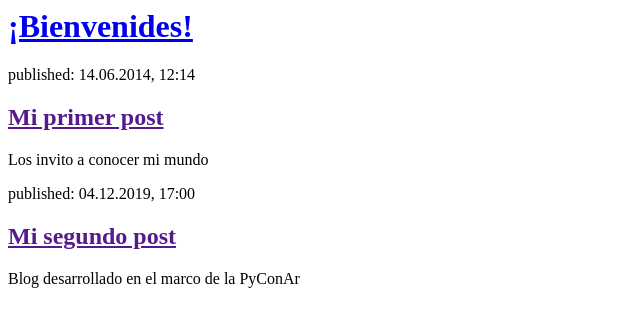
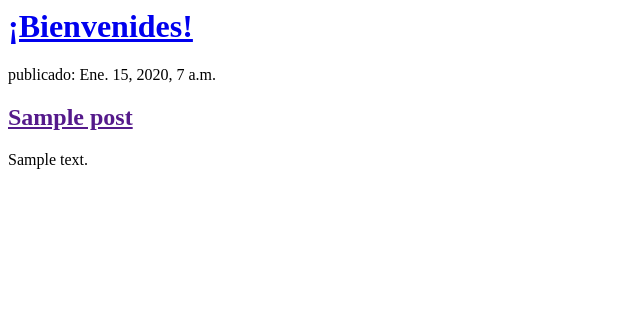
Before and after one commit to cfloreada/my-first-blog, a Django app: template blog/templates/blog/post_list.html in a window 1280 px wide. Shown: the top 327 px of the page, without its empty margins (0-640 px from the left). Run offline with Django 3.2, Linux system fonts and the light colour scheme; the template is opened without the code that fills it: values that come from a table or form of the project are taken from there, others are empty; tables that the repository leaves empty hold one stand-in row (values such as "Sample post").

Commit message:
Templates modificados para mostrar post desde base de datos.

```diff
--- a/blog/templates/blog/post_list.html
+++ b/blog/templates/blog/post_list.html
@@ -7,16 +7,12 @@
             <h1><a href="/">¡Bienvenides!</a></h1>
         </div>
 
+        {% for post in posts %}
         <div>
-            <p>published: 14.06.2014, 12:14</p>
-            <h2><a href="">Mi primer post</a></h2>
-            <p>Los invito a conocer mi mundo</p>
-        </div>
-
-        <div>
-            <p>published: 04.12.2019, 17:00</p>
-            <h2><a href="">Mi segundo post</a></h2>
-            <p>Blog desarrollado en el marco de la PyConAr</p>
-        </div>
+        	<p> publicado: {{ post.published_date }}</p>
+        <h2><a href="">{{ post.title }}</a></h2>
+        <p>{{ post.text|linebreaksbr }}</p>
+    </div>
+    {% endfor %}
     </body>
 </html>
--- a/blog/views.py
+++ b/blog/views.py
@@ -1,6 +1,9 @@
 from django.shortcuts import render
+from django.utils import timezone
+from .models import Post
 
 # Create your views here.
 
 def post_list(request):
-    return render(request, 'blog/post_list.html', {})
+	posts = Post.objects.filter(published_date__lte=timezone.now()).order_by('published_date')
+	return render(request, 'blog/post_list.html', {'posts': posts})
```
